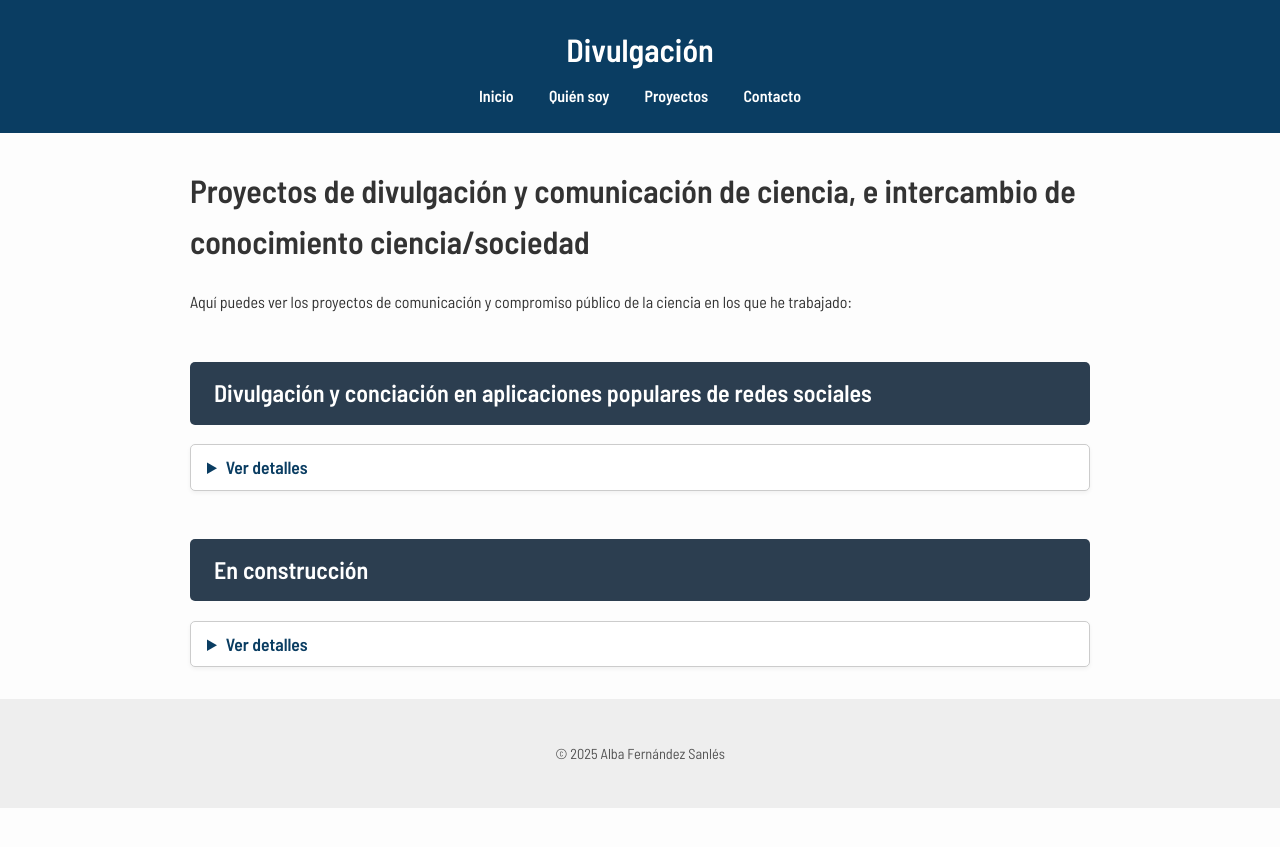
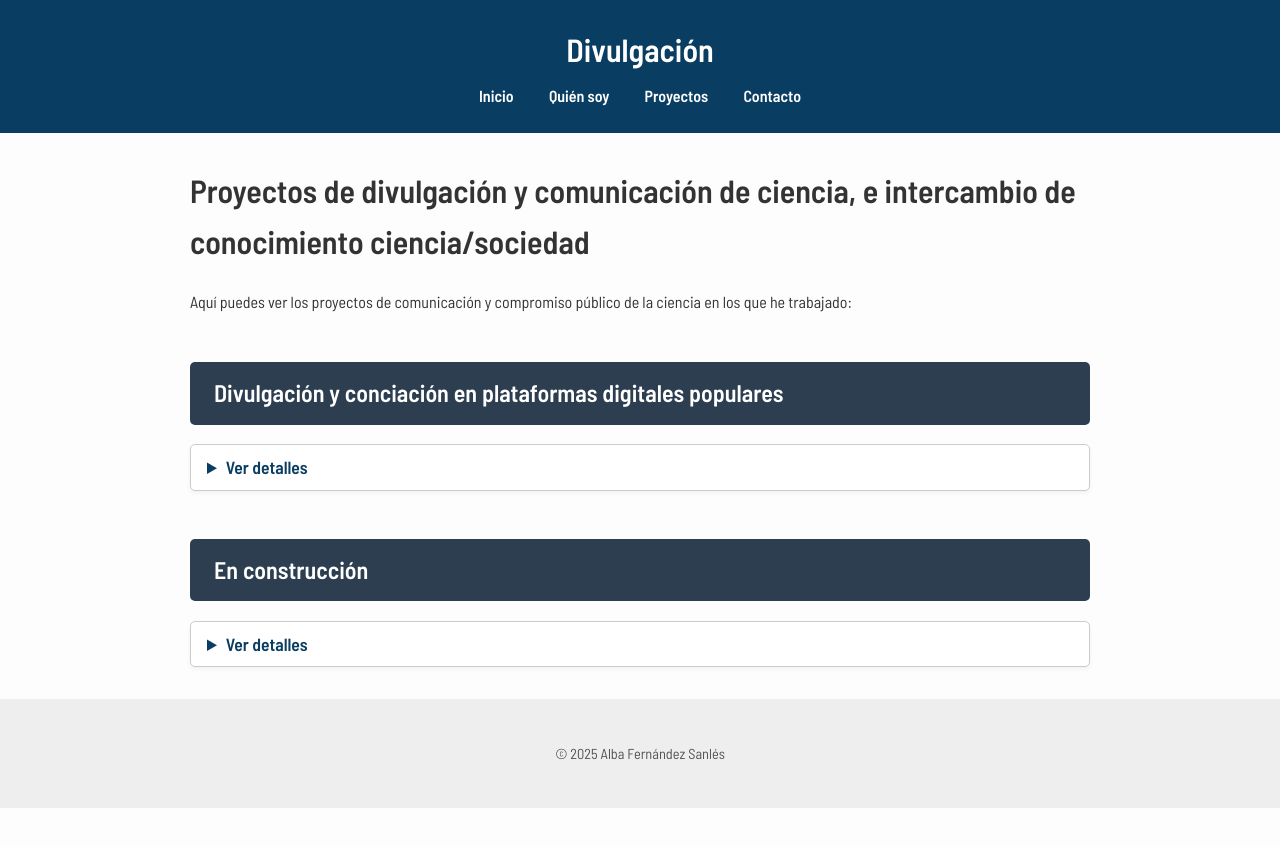
Before and after one commit to albafsanles/albafsanles.github.io, a Jekyll site: the page built from projects/divulgacion/divulgacion.md, in a window 1280 px wide. Shown: the top 847 px of the page. Built offline with Jekyll 4.4.1, drawn with Linux system fonts in a browser that asks for light colours.

Commit message:
Update divulgacion.md

```diff
--- a/projects/divulgacion/divulgacion.md
+++ b/projects/divulgacion/divulgacion.md
@@ -8,7 +8,7 @@ permalink: /projects/divulgacion/
 
 Aquí puedes ver los proyectos de comunicación y compromiso público de la ciencia en los que he trabajado:
 
-## **Divulgación y conciación en aplicaciones populares de redes sociales**
+## **Divulgación y conciación en plataformas digitales populares**
 <details>
 <summary>Ver detalles</summary>
 <p><strong>Estado:</strong> Activo</p>
```
Also changed, not shown: other parts of projects/divulgacion/divulgacion.md (+1 -1 lines).
